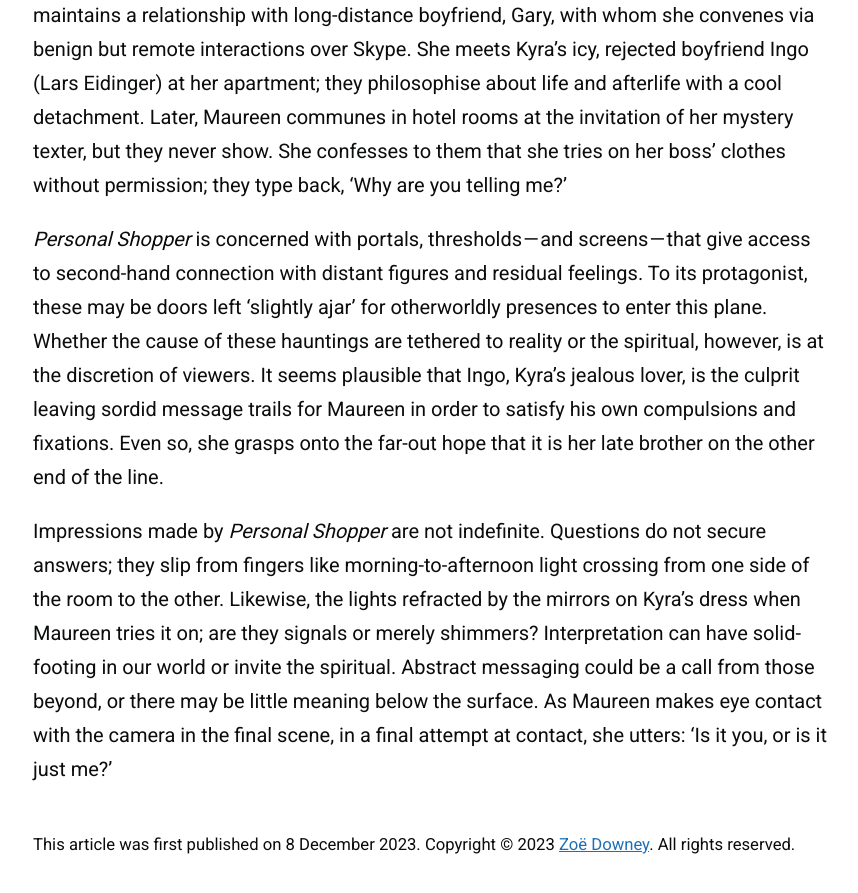
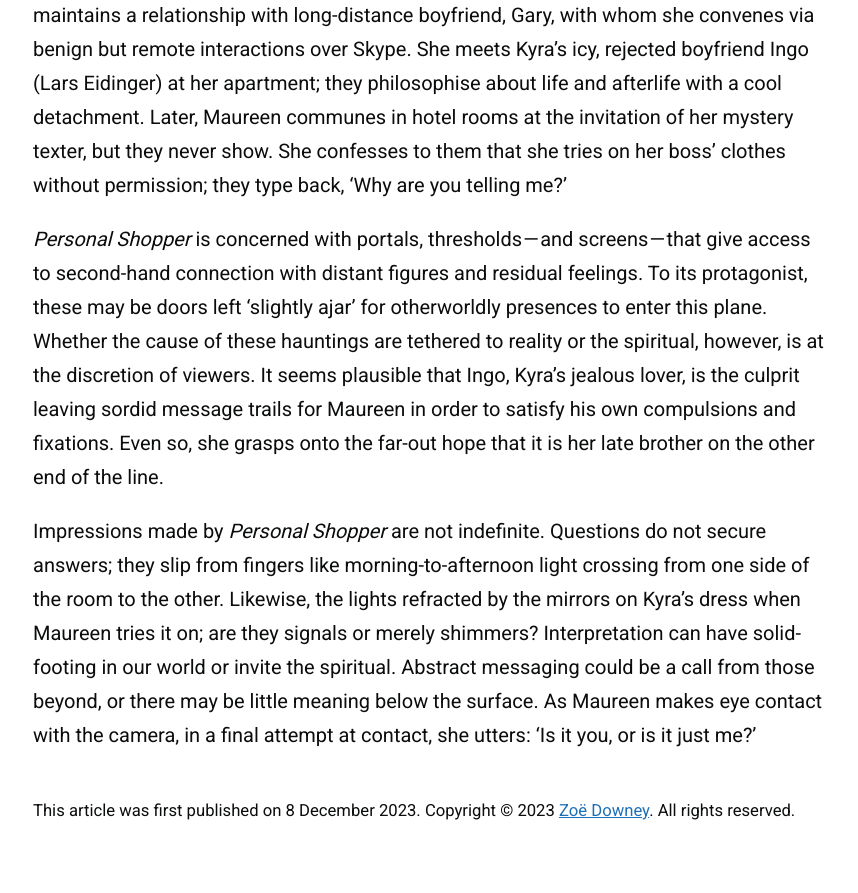
Before and after one commit to zoeurl/zoedowney.github.io, a Jekyll site: the page built from _posts/2023-12-08-personal-shopper.md, in a window 1280 px wide and 900 px high, scrolled down 1959 px. Shown: the top 893 px of the window, without its empty margins (207-1065 px from the left). Built offline with Jekyll 4.4.1, drawn with Linux system fonts in a browser that asks for light colours; after the commit the page ends 2825 px from its top, so only the background shows below that.

Commit message:
Update 2023-12-08-personal-shopper.md

```diff
--- a/_posts/2023-12-08-personal-shopper.md
+++ b/_posts/2023-12-08-personal-shopper.md
@@ -20,4 +20,4 @@
 
 _Personal Shopper_ is concerned with portals, thresholds — and screens — that give access to second-hand connection with distant figures and residual feelings. To its protagonist, these may be doors left ‘slightly ajar’ for otherworldly presences to enter this plane. Whether the cause of these hauntings are tethered to reality or the spiritual, however, is at the discretion of viewers. It seems plausible that Ingo, Kyra’s jealous lover, is the culprit leaving sordid message trails for Maureen in order to satisfy his own compulsions and fixations. Even so, she grasps onto the far-out hope that it is her late brother on the other end of the line.
 
-Impressions made by _Personal Shopper_ are not indefinite. Questions do not secure answers; they slip from fingers like morning-to-afternoon light crossing from one side of the room to the other. Likewise, the lights refracted by the mirrors on Kyra’s dress when Maureen tries it on; are they signals or merely shimmers? Interpretation can have solid-footing in our world or invite the spiritual. Abstract messaging could be a call from those beyond, or there may be little meaning below the surface. As Maureen makes eye contact with the camera in the final scene, in a final attempt at contact, she utters: ‘Is it you, or is it just me?’
+Impressions made by _Personal Shopper_ are not indefinite. Questions do not secure answers; they slip from fingers like morning-to-afternoon light crossing from one side of the room to the other. Likewise, the lights refracted by the mirrors on Kyra’s dress when Maureen tries it on; are they signals or merely shimmers? Interpretation can have solid-footing in our world or invite the spiritual. Abstract messaging could be a call from those beyond, or there may be little meaning below the surface. As Maureen makes eye contact with the camera, in a final attempt at contact, she utters: ‘Is it you, or is it just me?’
```
